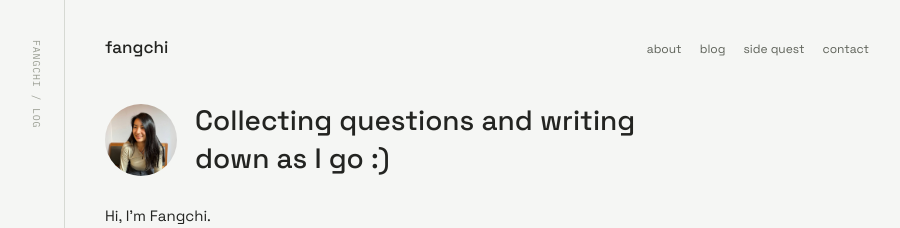
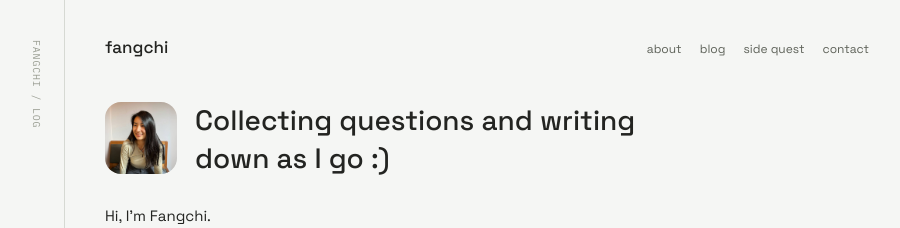
Before and after one commit to lufangchi/dululu, a Next.js app: page / in a window 1280 px wide. Shown: the top 228 px of the page, without its empty margins (181-1081 px from the left). Built offline with nearby package versions, Linux system fonts and the light colour scheme.

Commit message:
Round avatar corners instead of circle, top-align intro row
Matches the rounded-rect shape language used elsewhere (chips, contact
tabs) instead of introducing a circle. Top-aligning the row means the
tagline can wrap to two lines without the avatar looking off-center.

```diff
--- a/app/globals.css
+++ b/app/globals.css
@@ -80,13 +80,13 @@ a {
 
 .intro {
   display: flex;
-  align-items: center;
+  align-items: flex-start;
   gap: 18px;
   margin-bottom: 24px;
 }
 
 .intro-avatar {
-  border-radius: 50%;
+  border-radius: 16px;
   object-fit: cover;
   flex-shrink: 0;
 }
```
